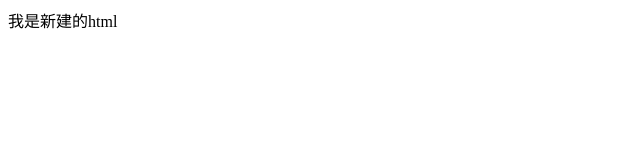
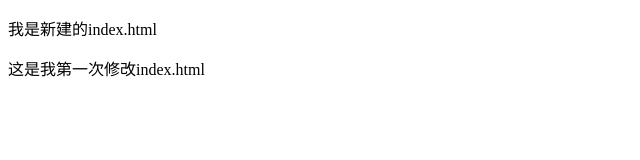
Before and after one commit to jsy1201/git-test1, a plain HTML site: page index.html in a window 1280 px wide. Shown: the whole page, without its empty margins (0-640 px from the left). Drawn offline with Linux system fonts and the light colour scheme.

Commit message:
这是我第三次提交，第一次修改了index.html

```diff
--- a/index.html
+++ b/index.html
@@ -8,7 +8,8 @@
 	<body>
 
 		<div id="app">
-			我是新建的html
+			<p>我是新建的index.html</p>
+			<p>这是我第一次修改index.html</p>
 		</div>
 	</body>
 </html>
```
